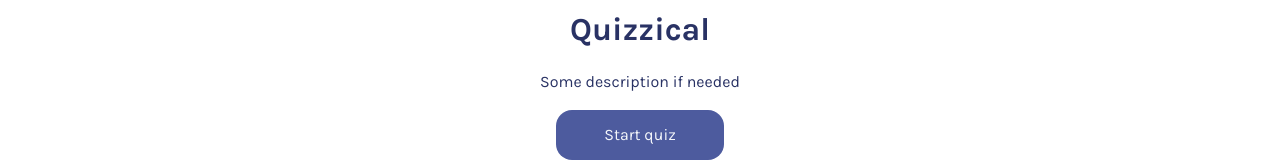
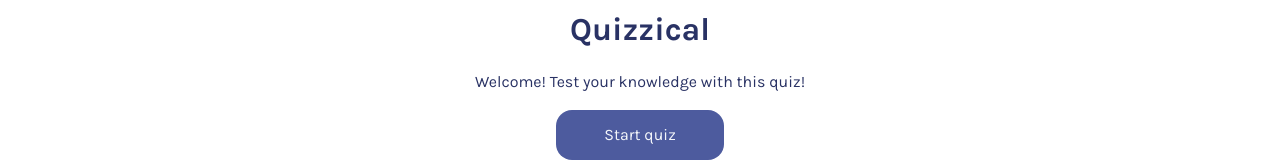
Before and after one commit to helenclx/Scrimba-React-Solo-Projects, a React (Vite) app in the folder 3-quizzical/: page / in a window 1280 px wide. Shown: the part 317-479 px from the top of the page. Built offline with nearby package versions, Linux system fonts and the light colour scheme; no server answers.

Commit message:
Added quiz description

```diff
--- a/3-quizzical/src/components/Start.jsx
+++ b/3-quizzical/src/components/Start.jsx
@@ -9,7 +9,7 @@ export default function Start (props) {
     return (
         <div className="start-page">
             <h1>Quizzical</h1>
-            <p>Some description if needed</p>
+            <p>Welcome! Test your knowledge with this quiz!</p>
             <button className="start-btn" onClick={() => startQuiz()}>Start quiz</button>
         </div>
     )
```
